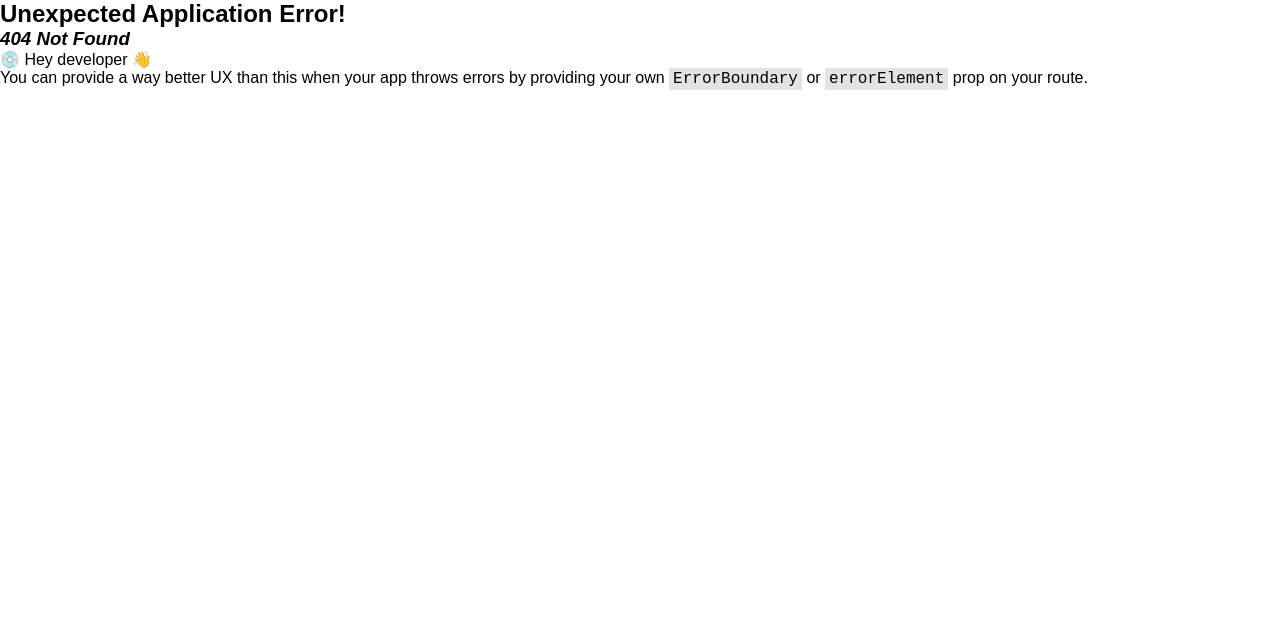
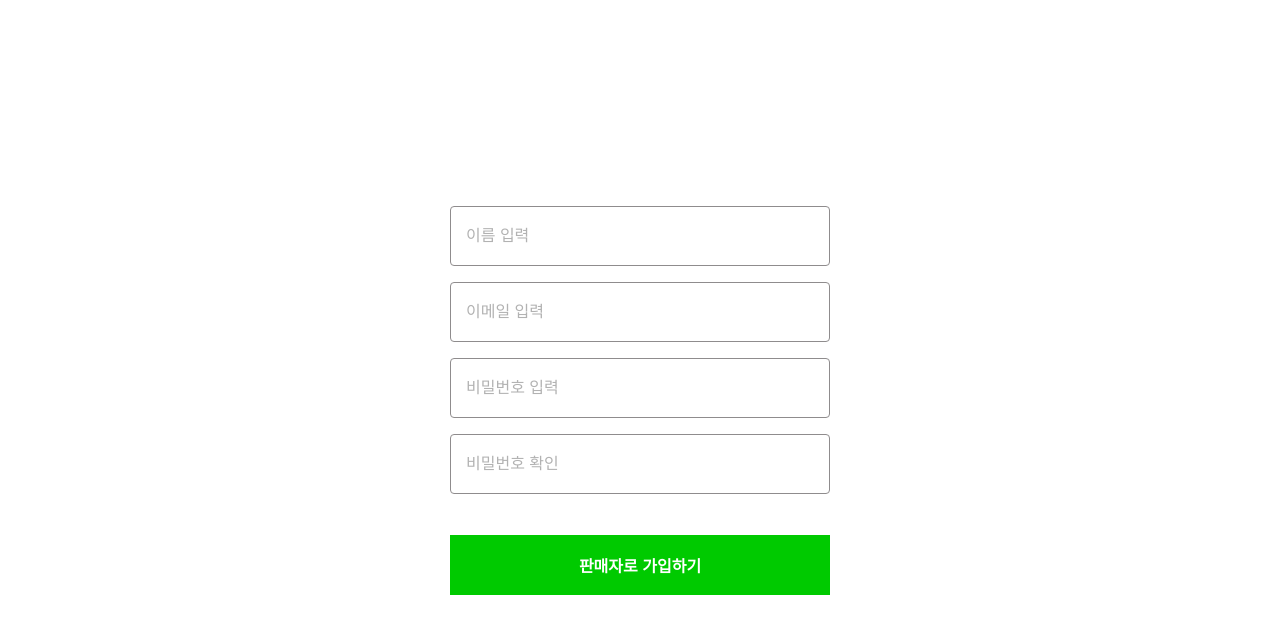
Before and after one commit to GarbageCode1984/GreenCart, a React (Vite) app in the folder front/: page /sellerRegister in a window 1280 px wide. Before the commit this address had no page. Shown: the top 634 px of the page. Built offline with nearby package versions, Linux system fonts and the light colour scheme; a web font is replaced by a local one.

Commit message:
판매자 페이지 생성

```diff
--- a/front/src/api/auth.ts
+++ b/front/src/api/auth.ts
@@ -5,11 +5,7 @@ import { LoginFormData, RegisterFormData, ServerErrorResponseData } from "../typ
 
 export async function registerUser(data: RegisterFormData) {
     try {
-        const response = await axiosInstance.post("/users/register", {
-            name: data.name,
-            email: data.email,
-            password: data.password,
-        });
+        const response = await axiosInstance.post("/users/register", data);
         return response.data;
     } catch (error: unknown) {
         let errorMessage = "회원가입 중 알 수 없는 오류가 발생했습니다.";
--- a/front/src/main.tsx
+++ b/front/src/main.tsx
@@ -4,7 +4,7 @@ import App from "./App.tsx";
 import React from "react";
 import { GlobalStyles } from "./style/GlobalStyles.ts";
 import MainPage from "./pages/MainPage/MainPage.tsx";
-import RegisterPage from "./pages/RegisterPage/RegisterPage.tsx";
+import UserRegisterPage from "./pages/RegisterPage/UserRegisterPage.tsx";
 import { ToastContainer } from "react-toastify";
 import LoginPage from "./pages/LoginPage/LoginPage.tsx";
 import PrivateRoute from "./components/Auth/ProtectedRoute.tsx";
@@ -13,6 +13,7 @@ import MyPage from "./pages/MyPage/MyPage.tsx";
 import CartPage from "./pages/CartPage/CartPage.tsx";
 import WishlistPage from "./pages/WishlistPage/WishlistPage.tsx";
 import OrdersPage from "./pages/OrdersPage/OrdersPage.tsx";
+import SellerRegisterPage from "./pages/RegisterPage/SellerRegisterPage.tsx";
 
 const router = createBrowserRouter([
     {
@@ -29,7 +30,15 @@ const router = createBrowserRouter([
         path: "/register",
         element: (
             <NotAuthRoute>
-                <RegisterPage />
+                <UserRegisterPage />
+            </NotAuthRoute>
+        ),
+    },
+    {
+        path: "/sellerRegister",
+        element: (
+            <NotAuthRoute>
+                <SellerRegisterPage />
             </NotAuthRoute>
         ),
     },
--- a/front/src/pages/RegisterPage/RegisterPage.tsx
+++ b/front/src/pages/RegisterPage/SellerRegisterPage.tsx
@@ -9,7 +9,7 @@ import { yupResolver } from "@hookform/resolvers/yup";
 import { registerSchema } from "@/utils/validation/authSchemas";
 import { toast } from "react-toastify";
 
-const RegisterPage = () => {
+const SellerRegisterPage = () => {
     const {
         register,
         handleSubmit,
@@ -20,7 +20,11 @@ const RegisterPage = () => {
 
     const handleRegister = async (data: RegisterFormData) => {
         try {
-            await registerUser(data);
+            const sellerData = {
+                ...data,
+                role: "seller",
+            };
+            await registerUser(sellerData);
             toast.success("회원가입 성공!");
             navigate("/login");
         } catch (error) {
@@ -48,7 +52,7 @@ const RegisterPage = () => {
                     error={errors.confirmPassword?.message}
                 />
             </InputForm>
-            <CustomButton type="submit">회원가입</CustomButton>
+            <CustomButton type="submit">판매자로 가입하기</CustomButton>
         </Container>
     );
 };
@@ -66,4 +70,4 @@ const InputForm = styled.div`
     margin-bottom: 25px;
 `;
 
-export default RegisterPage;
+export default SellerRegisterPage;
--- /dev/null
+++ b/front/src/pages/RegisterPage/UserRegisterPage.tsx
@@ -0,0 +1,79 @@
+import { registerUser } from "@/api/auth";
+import CustomButton from "@/components/Common/CustomButton";
+import CustomInput from "@/components/Common/CustomInput";
+import { RegisterFormData } from "@/types/types";
+import { useForm } from "react-hook-form";
+import { useNavigate } from "react-router-dom";
+import styled from "styled-components";
+import { yupResolver } from "@hookform/resolvers/yup";
+import { registerSchema } from "@/utils/validation/authSchemas";
+import { toast } from "react-toastify";
+import { Link } from "react-router-dom";
+import { colors } from "@/constants";
+
+const UserRegisterPage = () => {
+    const {
+        register,
+        handleSubmit,
+        formState: { errors },
+    } = useForm<RegisterFormData>({ resolver: yupResolver(registerSchema) });
+
+    const navigate = useNavigate();
+
+    const handleRegister = async (data: RegisterFormData) => {
+        try {
+            await registerUser(data);
+            toast.success("회원가입 성공!");
+            navigate("/login");
+        } catch (error) {
+            const ErrorMessage = error.message || "알 수 없는 오류가 발생했습니다.";
+
+            toast.error(`${ErrorMessage}`);
+        }
+    };
+
+    return (
+        <Container as="form" onSubmit={handleSubmit(handleRegister)}>
+            <InputForm>
+                <CustomInput type="text" label="이름 입력" {...register("name")} error={errors.name?.message} />
+                <CustomInput type="email" label="이메일 입력" {...register("email")} error={errors.email?.message} />
+                <CustomInput
+                    type="password"
+                    label="비밀번호 입력"
+                    {...register("password")}
+                    error={errors.password?.message}
+                />
+                <CustomInput
+                    type="password"
+                    label="비밀번호 확인"
+                    {...register("confirmPassword")}
+                    error={errors.confirmPassword?.message}
+                />
+            </InputForm>
+            <CustomButton type="submit">회원가입</CustomButton>
+            <SellerRegister to="/sellerRegister">판매자로 가입하기</SellerRegister>
+        </Container>
+    );
+};
+
+const Container = styled.div`
+    display: flex;
+    flex-direction: column;
+    align-items: center;
+    justify-content: center;
+    height: 100vh;
+    padding: 0 20px;
+`;
+
+const InputForm = styled.div`
+    margin-bottom: 25px;
+`;
+
+const SellerRegister = styled(Link)`
+    width: 20%;
+    margin-top: 10px;
+    font-size: 14px;
+    color: ${colors.GRAY_200};
+`;
+
+export default UserRegisterPage;
--- a/front/src/types/types.ts
+++ b/front/src/types/types.ts
@@ -3,6 +3,7 @@ export interface RegisterFormData {
     email: string;
     password: string;
     confirmPassword: string;
+    role?: string;
 }
 
 export interface LoginFormData {
```
Also changed, not shown: 1 other file (tests, documents, lock files or other folders).
